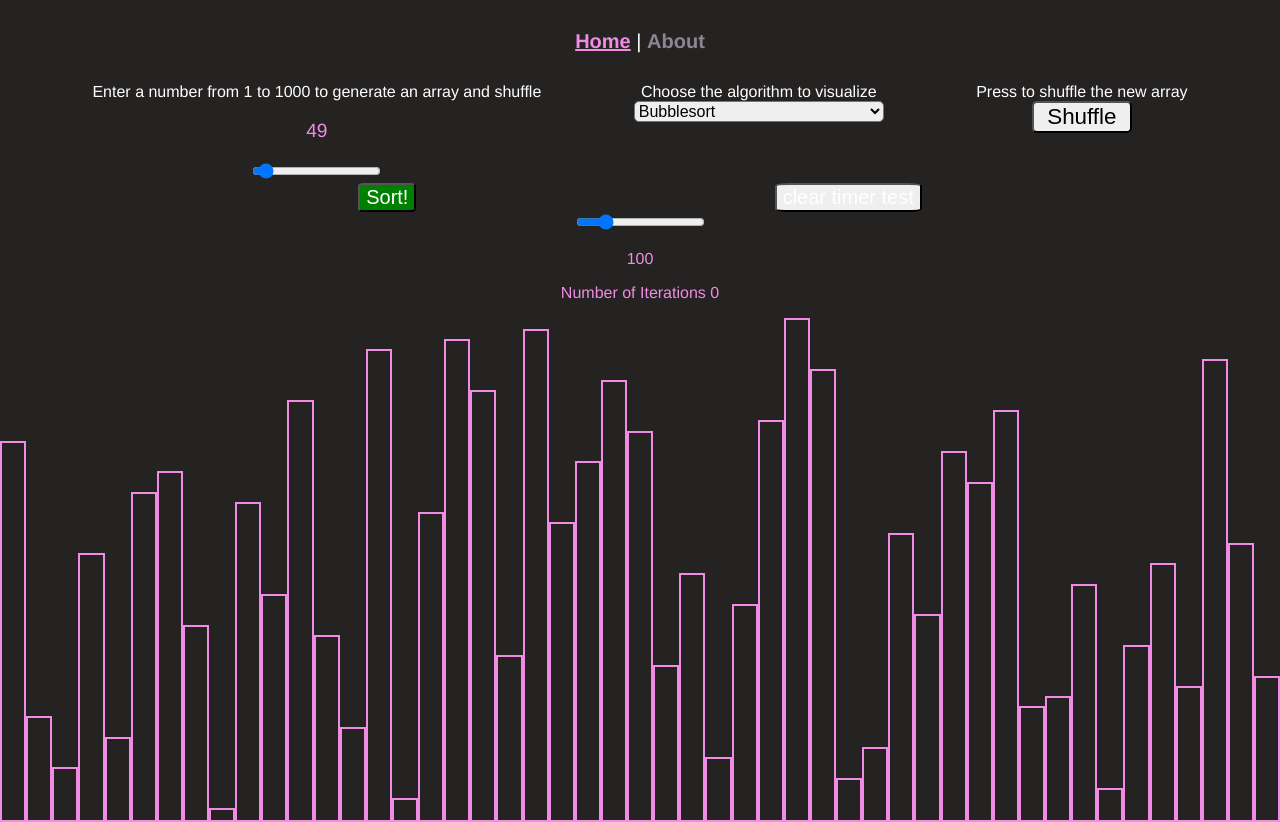
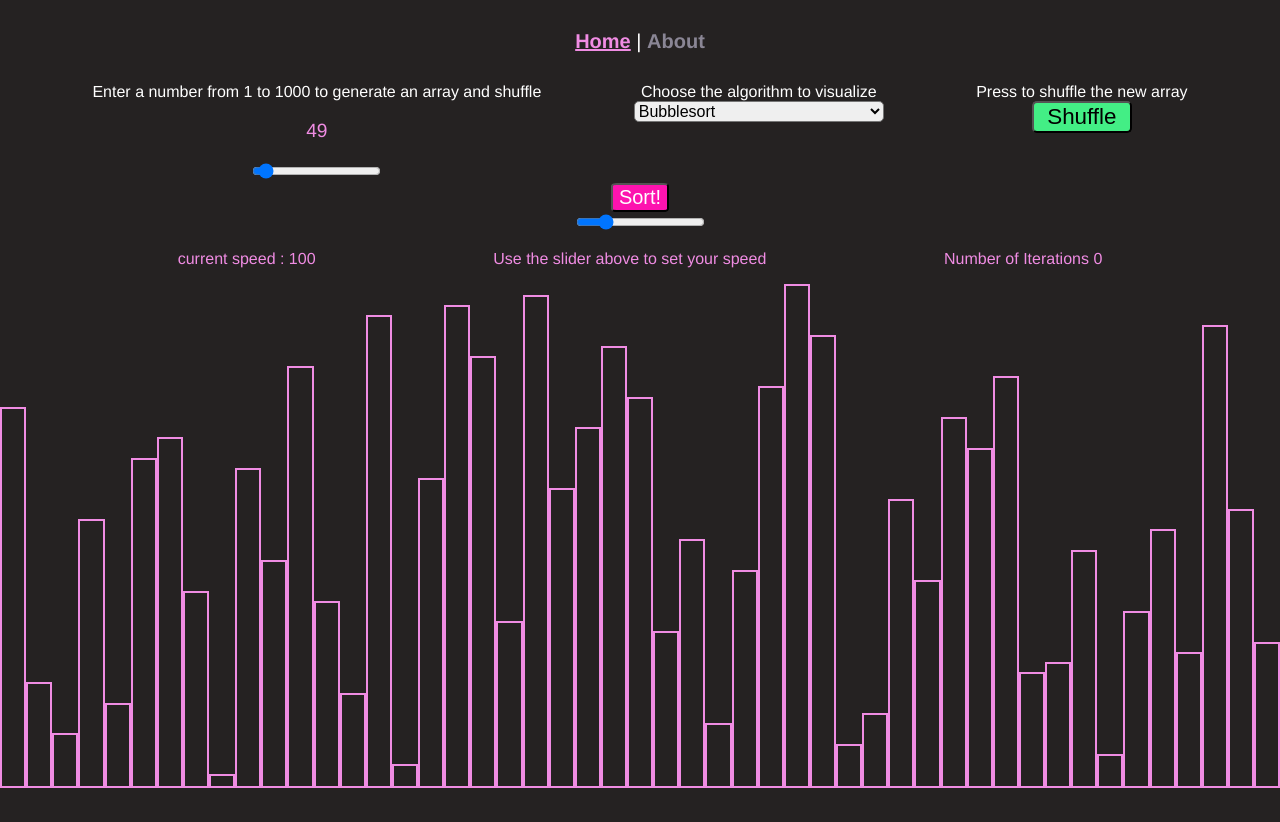
Before and after one commit to imhappyfor/Algorithm-Visualizer-VueJS, a Vue app: page / in a window 1280 px wide. After the commit the page ends 800 px from the top, so only its background shows below. Built offline with nearby package versions, Linux system fonts and the light colour scheme.

Commit message:
fixed bubblesort and quicksort timings.

```diff
--- a/src/components/BubbleSort.vue
+++ b/src/components/BubbleSort.vue
@@ -3,19 +3,25 @@
   <!-- <chart :arr="arr"/>   -->
 
   <div id="buttons">
-    <button @click="bubbleSortMethod(arr)" id="sort"> Sort!</button>
-    <button @click="clearTimer()"> clear timer test</button>
+    <button @click.prevent="bubbleSortMethod(arr)" id="sort"> Sort!</button>
     <!-- <button @click="onClickButton()" id="shuffle">Shuffle</button> -->
   </div>
-  <input type="range" min="0" max="500" value="100" v-model="speed" step="1">
-  <p>{{speed}}</p>
-  <p>Number of Iterations {{interations}}</p>
+  <input type="range" min="0" max="500" value="100" v-model="speed" step="1" style="">
+  <div style="display: flex; justify-content:space-evenly;">
+  <p>current speed : {{speed}}  </p>
+  <p> Use the slider above to set your speed</p>
+  <p>Number of Iterations {{interations}} </p>
+
+  </div>
+
+
+
   <div id="chart" >
-    <div v-for="(item, index) in arr"
+    <span v-for="(item, index) in arr"
     :key="index"
     :style="styleTheItem(item,arr.length)"
     :id="item"
-    ></div>
+    ></span>
   </div>
 </div>
 </template>
@@ -30,8 +36,8 @@ data(){
   return{
     interations: new Number,
     speed: 100,
-    timeOutFunction: null
-
+    timeOutFunction: null,
+    completed: false
   }
 
 },
@@ -46,9 +52,10 @@ computed:{
 },
 methods:{
     clearTimer(){
-      window.clearTimeout(this.timeOutFunction);
+      while (this.timeOutFunction--) {
+    window.clearTimeout(this.timeOutFunction) // will do nothing if no timeout with id is present
+}
     },
-
       styleTheItem(item,arrLen){
         return {
           // 'margin': '0 1px',
@@ -60,102 +67,49 @@ methods:{
           }
       },
       bubbleSortMethod(arr){
-          let index = index
-          let i = 0;
-          let j = 0;
-          let length = arr.length + 1;
-          let speed = this.speed;
-          this.timeOutFunction = (function nextIteration() {
-
+          // let index = index
+          let i = 0
+          let j = 0
+          let length = arr.length + 1
+          let speed = this.speed
+        function nextIteration() {
             if (j >= length - i - 1) {
               j = 0;
               i++;
             }
-            if (i < length) {
-              //let currPos = arr[j]
-              // if (j != 0) {
-              document.getElementById(arr[j]).style.backgroundColor = '';
-              // }
-              // console.log(i,j)
-              // document.getElementById(arr[j]-1).style.backgroundColor = 'blue';
+            if (i < length ) {
+              // console.log(arr[j],arr[j+1],arr)
+              if( arr[j+1]) {
+              document.getElementById(arr[j+1]).style.backgroundColor = 'white'
+              document.getElementById(arr[j]).style.backgroundColor = ''
+              }
+              else {
+                document.getElementById(arr[j]).style.backgroundColor = ''
+              }
               if (arr[j] > arr[j+1]) {
 
                 // swap arr
                 let temp = arr[j];
-                let swap = arr[j+1]
-                console.log(temp,swap)
-                let currPos = temp
-                Vue.set(arr,j,arr[j+1]);
+              Vue.set(arr,j,arr[j+1])
+              Vue.set(arr,j+1,temp)
+              }
 
-                document.getElementById(temp).style.backgroundColor = 'blue'
-
-                document.getElementById(swap).style.backgroundColor = 'white';
-                document.getElementById(temp).style.backgroundColor = '';
-                //get the index(position of the current element)
-                // let currPos = arr.indexOf(temp) -1
-
-                // console.log(currPos, "***this is the current position")
-                // document.getElementById(swap).style.backgroundColor = 'red';
-                Vue.set(arr,j+1,temp);
-
-              }
               j++;
 
-              window.setTimeout(nextIteration,  speed );
-            } else // finished
+              window.setTimeout(nextIteration,  speed )
+            }
+            else {
+              document.getElementById("1").style.backgroundColor = 'white'
+              }
+          }
+          nextIteration()
 
-              console.log('done')
-          })();
 },
-//        this.interations = 0
-//         const arrlen = arr.length
-//           for(let i = 0; i < arrlen; i++){
-//               for(let j = 0; j < arrlen - i  - 1; j++){
-//                 this.interations += 1
-//                 // var self = this;
-//                 // setTimeout(function(){
-//                   if(arr[j] > arr [j+1]){
-//                     // self.swap(j,arr)
-//                     let temp = arr[j]
-//                     Vue.set(arr,j,arr[j+1])
-//                     // draw('myCanvas',arr,arr[j],arr[j+1],this.speed)
-//                     Vue.set(arr,j+1,temp)
-//                     setTimeout(()=>{this.bubbleSortMethod(arr)},this.speed);
-//                     // draw('myCanvas',arr,arr[j+1],arr[j],this.speed)
-//                     // Vue.set(this.interations,this.interations+=1);
-
-//                   }
-
-//                   // }, this.speed);
-//                   }
-//               }
-
-//           this.interations += 1
-//           // }
-//       },
-//       swap(index,arr){
-//       let temp = arr[index]
-
-//       Vue.set(arr,index,arr[index+1])
-//       Vue.set(arr,index+1,temp)
-//       window.setTimeout(this.bubbleSortMethod(arr),this.speed);
-//       },
-
       onClickButton() {
             this.$emit('clicked', this.arr)
             this.sorted = false
-            // let c = document.getElementById('myCanvas');
-            // let ctx = c.getContext("2d");
-            // ctx.clearRect(0, 0, 3000, 400);
-            // draw('myCanvas',3000,400,this.arr)
-
     }
-},
-
-mounted(){
-// draw('myCanvas',this.arr)
 }
-
 }
 </script>
 
@@ -170,25 +124,25 @@ mounted(){
         border-radius: 10%;
     }
     #sort {
-        background-color: green;
+        background-color: rgb(253, 19, 175);
+        opacity: 1;
+    }
+    #sort:disabled {
+        background-color: rgb(88, 47, 75);
+        opacity: 1;
+    }
+    #sort:disabled:hover {
+        background-color: rgb(88, 47, 75);
         opacity: 1;
     }
     #sort:hover {
-        background-color: darkgreen;
+        background-color: rgb(238, 88, 188);
     }
-    #shuffle {
-        opacity: 1;
-        background-color: red;
-    }
-    #shuffle:hover {
-        background-color: darkred;
-    }
+
   #chart  {
     width: 100%;
     display: flex;
     justify-content:space-evenly;
     align-items: flex-end;
-    /* flex-grow: 1;         */
-    /* flex-shrink: 1; */
   }
 </style>
--- a/src/components/QuickSort.vue
+++ b/src/components/QuickSort.vue
@@ -12,28 +12,28 @@
       <label for="changeSpeed" style="margin: auto;">Speed</label>
       </div>
       <hr>
-      <!-- <p v-if="!sorted">The array unsorted: {{ arr }}</p> -->
-      <!-- <p v-else>The array sorted: {{ arr }}</p> -->
-
+        <div id="chart" >
+            <span v-for="(item, index) in arr"
+            :key="index"
+            :style="styleTheItem(item,arr.length)"
+            :id="item"
+            ></span>
+        </div>
   </div>
 </template>
 
 <script>
-import {draw, swap} from '../js/canvas'
+import {swap} from '../js/canvas'
 import Vue from 'vue'
-
 export default {
 data(){
     return {
         sorted : false,
         emition: null,
         speed: 0
-        // chartArray: []
        }
 },
-components:{
-    // chart
-},
+components:{},
 props:{
     arr : Array,
     low: Number,
@@ -42,60 +42,78 @@ props:{
 created(){
 },
 methods: {
+    styleTheItem(item,arrLen){
+        return {
+          // 'margin': '0 1px',
+        //   'width': (100/arrLen) + 'px',
+          'width': (100/arrLen) + '%',
+          'height': (item/arrLen)*500 + 'px',
+        //   'background-color': 'rgba(234,234,234,50)',
+          'border' : (100/arrLen)+ 'px solid #f08ce3'
+
+          }
+      },
     quickSortMethod(arr,low,high,speed){
 
-        (function(){
-            function partition(arr, low , high){
+
+        function partition(arr, low , high){
             let i = (low-1)
             let pivot = arr[high]
             let temp = 0
             for(let x = low; x < high; x++){
                 // setTimeout(function(){
+                document.getElementById(arr[x]).style.backgroundColor = 'white'
                 if (arr[x] < pivot){
+                    document.getElementById(arr[x]).style.backgroundColor = ''
+                        if (i >=0){
+                        // document.getElementById(arr[i]).style.backgroundColor = 'red'
+                        document.getElementById(arr[i+1]).style.backgroundColor = 'cyan'
+                                }
+
+
                     i = i+1
                     temp = arr[i]
                     Vue.set(arr,i,arr[x])
-                    // swap('myCanvas',arr,arr[i],arr[x],pivot)
-                    swap(arr[i], arr[x],'myCanvas',i,arr)
                     Vue.set(arr,x,temp)
-                    // swap('myCanvas',arr,arr[x ],arr[i],pivot)
-                    swap(arr[x], arr[i],'myCanvas',i,arr)
+
                 }
-                    // draw('myCanvas',arr,arr[i],arr[x],pivot,speed)
-                // },speed);
-                }
+                    if (i >=2){
+                        document.getElementById(arr[i]).style.backgroundColor = ''
+                        document.getElementById(arr[i-1]).style.backgroundColor = ''
+                                }
+
+            }
+                if (i >=0){
+                    document.getElementById(arr[i]).style.backgroundColor = ''
+                    document.getElementById(arr[i+1]).style.backgroundColor = ''
+                    }
                 temp = arr[i+1]
                 Vue.set(arr,i+1,arr[high])
-                swap(arr[i+1], arr[high],'myCanvas',i,arr)
-                // swap('myCanvas',arr,arr[i+1],arr[high],pivot)
                 Vue.set(arr,high,temp)
-                swap(arr[high], arr[i+1],'myCanvas',i,arr)
-                // swap('myCanvas',arr,arr[high],arr[i+1],pivot)
+                return ( i+1 )
 
-                // draw('myCanvas',arr,arr[i+1],arr[high],pivot,speed)
-                // draw('myCanvas',arr,arr[high],arr[i+1 ],pivot,speed)
 
-                return ( i+1 )
-                }
-
+            }
 
         function quickSort(arr,low,high){
             if( low < high){
-                setTimeout(function(){
+
                 let pi = partition(arr,low,high)
+                    window.setTimeout(function(){
                     quickSort(arr, low, pi-1)
-                    quickSort(arr, pi+1, high)
-                },speed)
+                    quickSort(arr, pi+1, high)},speed );
+
+                }else{
+                    return 0
                 }
             }
 
         //run quicksort
-         setTimeout(quickSort(arr,low,high),speed)
-        })();
+          quickSort(arr,low,high)
+
         //pass array back to home.vue so that the chart can update from this event
-        this.sorted = true
-        this.$emit('sorted', this.arr)
-
+        // this.sorted = true
+        // this.$emit('sorted', this.arr)
 },
     onClickButton() {
             this.$emit('clicked', this.arr)
@@ -134,5 +152,10 @@ mouted(){
     #shuffle:hover {
         background-color: darkred;
     }
-
+  #chart  {
+    width: 100%;
+    display: flex;
+    justify-content:space-evenly;
+    align-items: flex-end;
+  }
 </style>
--- a/src/views/Home.vue
+++ b/src/views/Home.vue
@@ -19,7 +19,7 @@
       <div>
       <label for="shuffle-button" > Press to shuffle the new array</label>
       <br style="clear:both;" />
-      <button id="shuffle-button" @click="onClickChild(arr)" style="font-size: 1.4em; border-radius: 5px; width: 100px;;">Shuffle</button>
+      <button id="shuffle-button" :disabled="beingSorted === true" @click="onClickChild(arr)" style="font-size: 1.4em; border-radius: 5px; width: 100px;">Shuffle</button>
       </div>
     </div>
     <!-- <div id="template" > -->
@@ -113,7 +113,13 @@ watch:{
   color: #f08ce3;
 }
 
-
+    #shuffle-button {
+        opacity: 1;
+        background-color: rgb(67, 238, 133);
+    }
+    #shuffle-button:hover {
+        background-color: rgb(47, 207, 68);
+    }
 #myCanvas{
   /* width: 100%; */
   margin: 0;
```
